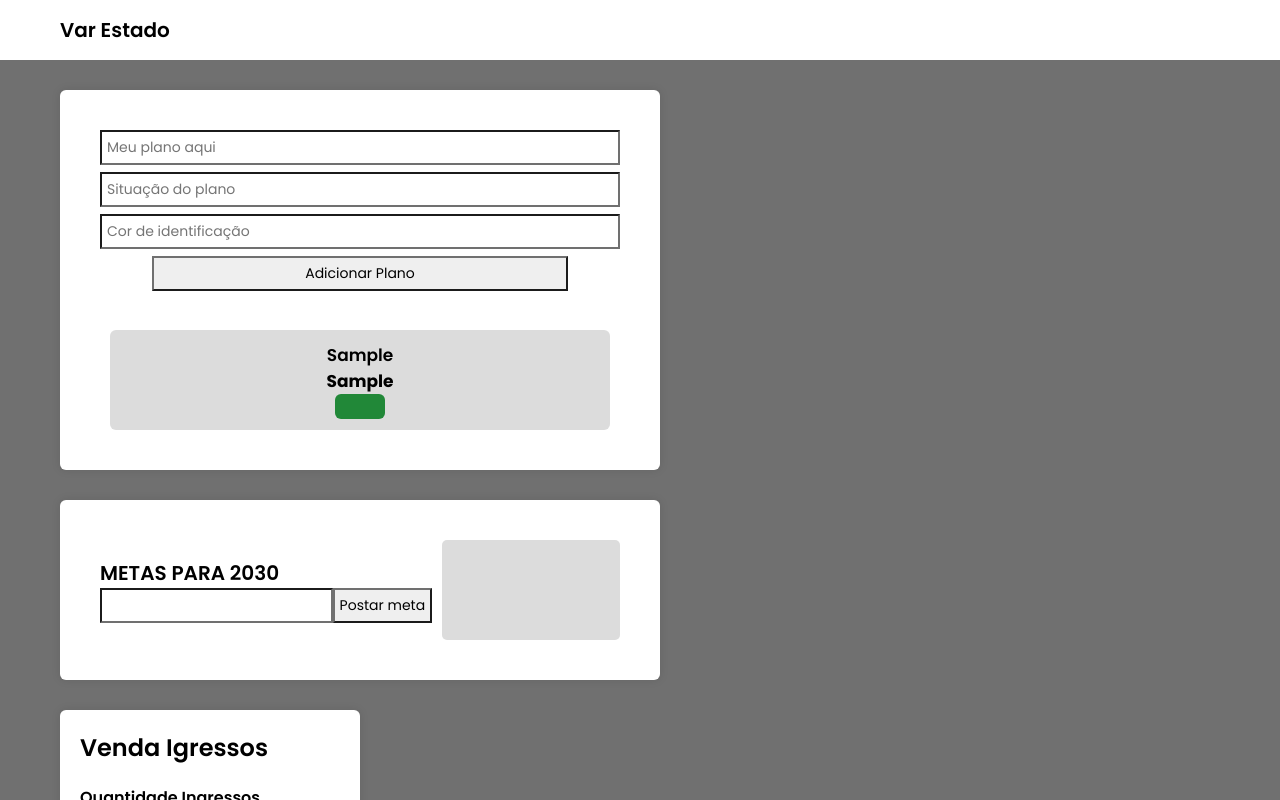
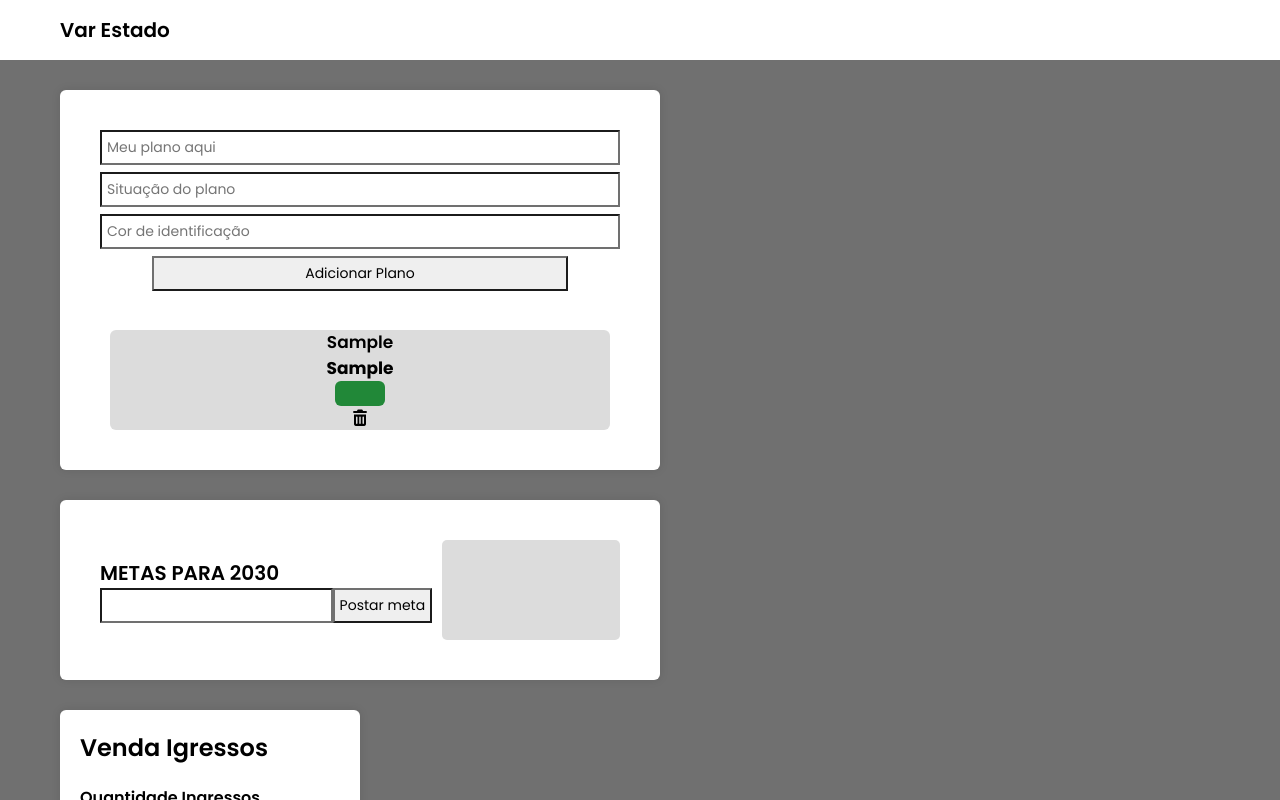
Before and after one commit to 11pedrofxx/curso-react, a React (Create React App) app: page /varEstado in a window 1280 px wide. Both pictures are taken after typing "Sample", "Sample", "Sample" into the empty fields and a click on the button "Adicionar Plano". Shown: the top 800 px of the page. Built offline with nearby package versions, Linux system fonts and the light colour scheme.

Commit message:
apagar um objeto

```diff
--- a/src/pages/varEstado/index.jsx
+++ b/src/pages/varEstado/index.jsx
@@ -169,6 +169,13 @@ export default function VarEstado() {
 
     }
 
+    function removerPlano(pos) {
+
+        listaPlanos.splice(pos, 1);
+        setlistaPlanos([...listaPlanos])
+
+    }
+
     return (
 
         <div className='pagina-var-estado pagina'>
@@ -185,12 +192,15 @@ export default function VarEstado() {
 
         <div className='organizarLista' >
             &nbsp;
-            {listaPlanos.map(item =>
+            {listaPlanos.map((item, pos) =>
 
-            <div className='lista'>
+            <div className='lista' key={pos}>
                 <h1> {item.plano} </h1>
                 <h2> {item.situacao} </h2>
                 <div className='cor' style={{backgroundColor: item.cor}} >&nbsp; </div>
+                 <div>
+                     <i className='fa fa-trash-can' onClick={() => removerPlano(pos)}></i>
+                 </div>
 
             </div>
 
```
